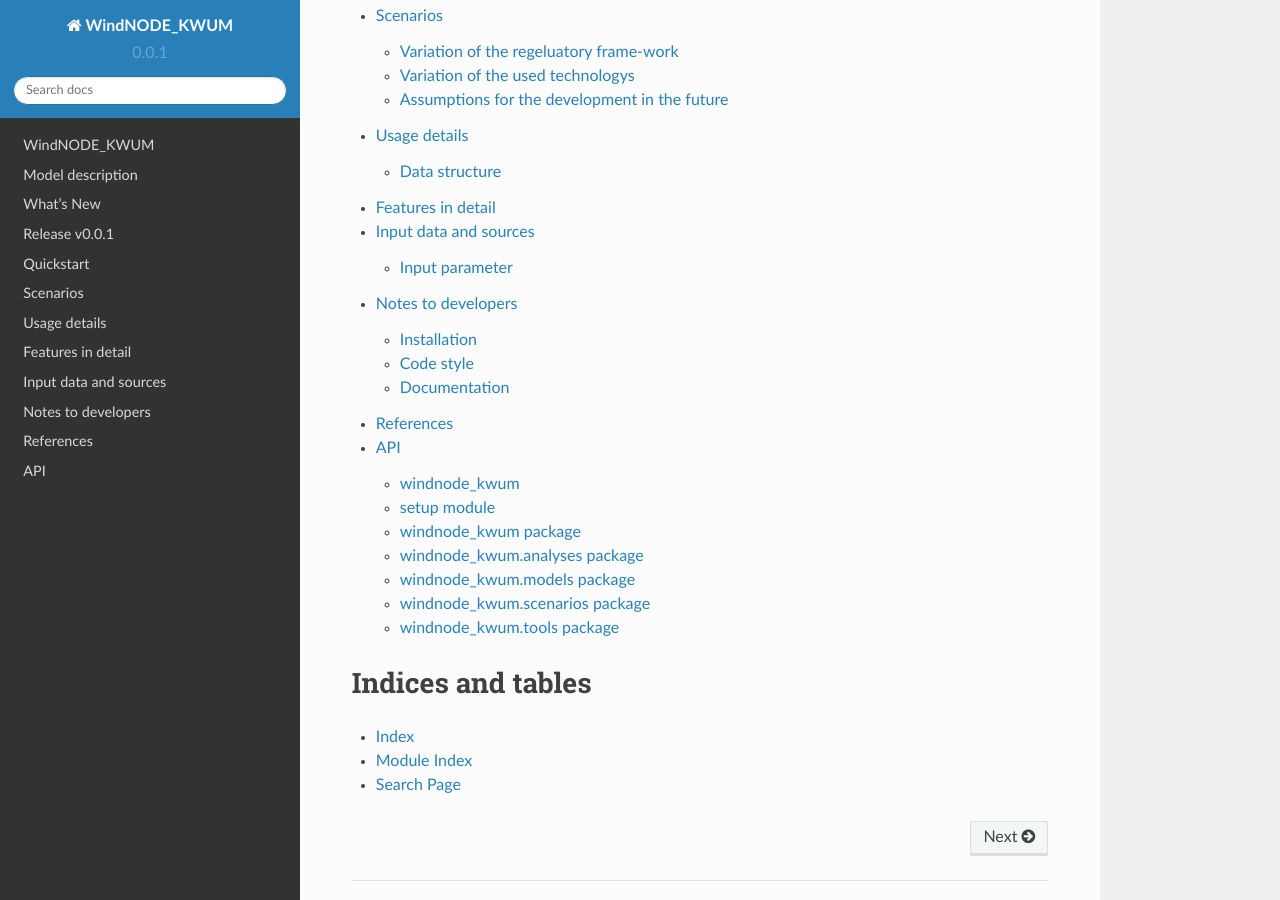
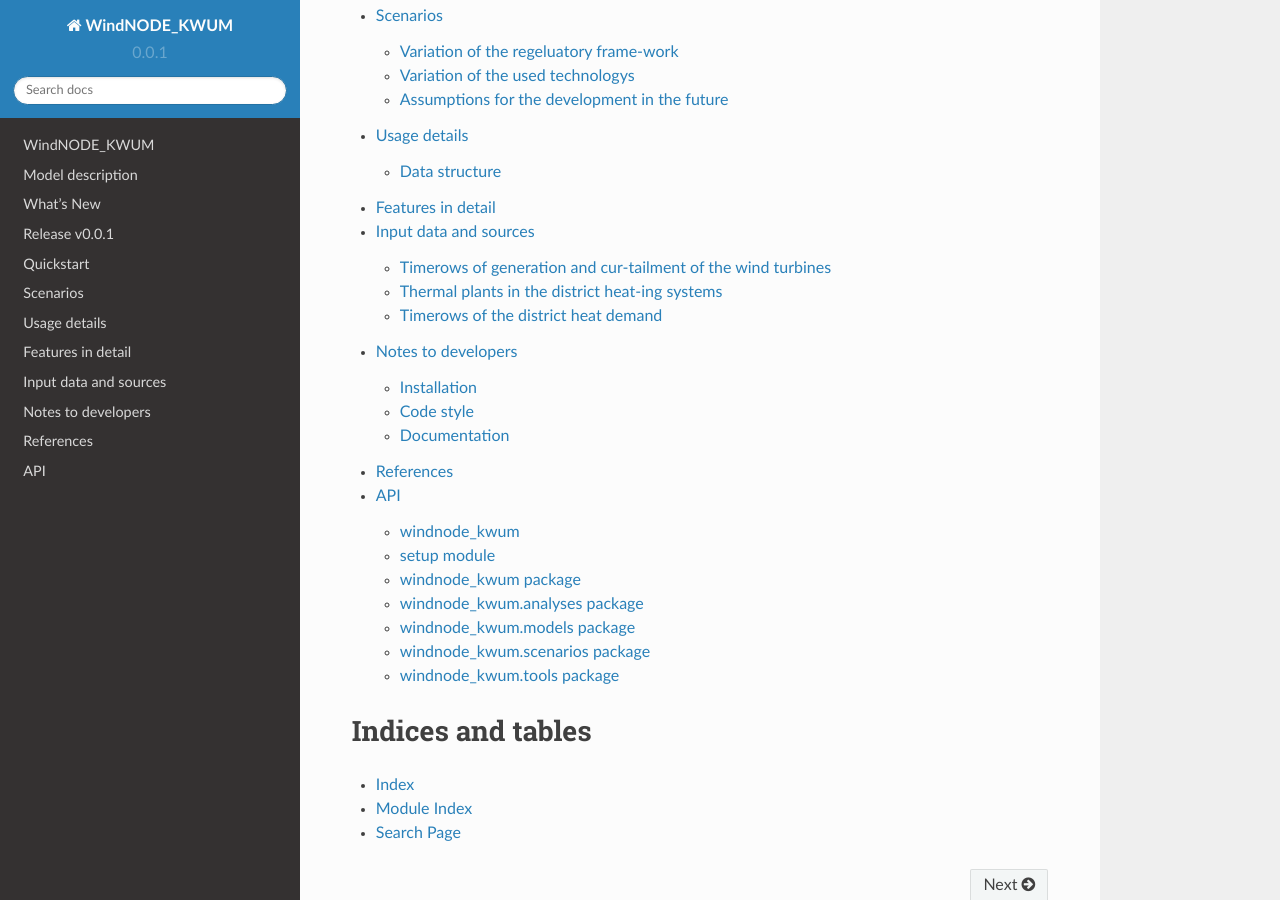
Before and after one commit to windnode/WindNODE_KWUM, a Sphinx documentation site: the page built from doc/index.rst, in a window 1280 px wide and 900 px high, scrolled down 708 px. Built offline with Sphinx 7.4.7 and the Read the Docs theme 2.0.0, drawn with Linux system fonts in a browser that asks for light colours; formulas are drawn with MathJax 3; some of the changed lines change nothing that is shown.

Commit message:
added chapter data sources

```diff
--- a/doc/data_sources.rst
+++ b/doc/data_sources.rst
@@ -8,6 +8,63 @@
 The power plant list of the Federal Network Agency [#]_ gives an overview of the structure of power generation plants larger than 10 MWel. In total, 962 MW of electrical power is generated in the focus region, 62 % of which comes from renewable sources (mainly wind energy). The remaining 38 % are generated by the incineration of waste and refinery gas residues, which are limited to the industrial location of Schwedt.
 The following table shows the generation capacities by energy source and postal code within the focus region.
 
+.. image:: pictures/cap_power_focus_region.png
+    :alt: Capacity of power generation plants in MW by energy source and postcode in the focus region
 
-Input parameter
----------------
+Capacity of power generation plants in MW by energy source and postcode in the focus region [#]_
+
+Timerows of generation and cur-tailment of the wind turbines
+------------------------------------------------------------
+
+In the following figure, the normalized real (blue) and synthetic (orange) generation load curves are plotted as areas over the year and the deviation signal (orange line). The visible orange area indicates the curtailed part of the wind power work that is available to the FlexOptions within the KWUM model. In total, this percentage is 14.33 % of the synthetic wind power work witch is adjusted from the curtailment.
+
+
+.. image:: pictures/wind_feedin_curtailment.png
+
+Normalised real and synthetic wind feed-in from Bertikow transformer station and curtailment signal in 2016 as daily averages [#]_
+
+
+It is difficult to make any assumptions about the future development of the scheme and they depend on a large number of factors which affect both the capacity utilisation of the transmission and distribution networks. In principle, grid expansion after the NEP contributes to a reduction in grid bottlenecks. Due to the peak capping and the time delay of the grid expansion, feed-in management can also be expected in the future. Since no detailed modelling of the electricity grid can be realised within the KWUM model, assumptions must be made here on the basis of other sources of information.
+For this purpose, data from the eTraGo project, in which the German transmission and distribution grid was modelled and grid simulations for the future carried out on the basis of the NEP scenarios, are used [#]_ . With this model it is possible to simulate the future development of the feed-in and control behaviour in the individual substations between transmission grid and distribution grid.
+The Flensburg University of Applied Sciences therefore requested a data set [#]_ for the feed-in and regulation of the Bertikow substation, of which real reference time series for feed-in and regulation already exist [#]_ .
+
+Since no further plans for further grid expansion have been made so far and a continuation of the regulation is to be expected [#]_ , the same percentage of regulation of 10.77 % is assumed for the year 2050 which, in connection with the further increase in generation capacity, will result in an absolute increase in the regulation work.
+
+
+.. image:: pictures/tab_wind_gen_curt.png
+
+Generation and curtailed quantities of wind turbines in the focus region
+
+Thermal plants in the district heat-ing systems
+------------------------------------------------------------
+
+For the future scenarios, it is assumed that FW consumption will be reduced by 2050 due to population decline and energy-efficient refurbishment. In order to avoid an unrealistic over-dimensioning of the plant park in the future, it is assumed that the plant capacities will be reduced in line with the expected FW consumption.
+
+.. image:: pictures/tab_heat_gen_pr.png
+
+Development of the thermal capacities of the heat generation plants in Prenzlau [#]_
+
+.. image:: pictures/tab_heat_gen_sch.png
+
+Development of the thermal capacities of the heat generation plants in Schwedt [#]_
+
+
+Timerows of the district heat demand
+------------------------------------------------------------
+
+
+The "demandlib" from the oemof framework was used to generate the district heating load profile [#]_ . The theoretical calculation bases are based on the work of Hellwig 2003 [#]_ and the further development according to BGW 2006 [#]_ . The derivation of the input data relevant for load profile generation is described below.
+
+- The annual space heating requirements of the household and GHD sectors are derived on the basis of Factor i3 2013. District heating consumption in Prenzlau is 25,400 MWh and for Schwedt 122,733 MWh [#]_ .
+- Furthermore, the structure of the building with regard to type and age of the building is decisive for the construction of the heat load corridor. Older and small single-family houses tend to have a higher specific heat consumption than new multi-family houses. From the 2011 census data, both the age structure and the type of building can be derived as a function of the number of flats in buildings with FW connections per municipality [#]_ .
+- The temperature measurement time series for 2016 was taken from the Climate Data Center of the German Weather Service [#]_ . The station Grünow was chosen as the temperature reference location due to its central location within the focus region. It is located about 5 km west of Prenzlau with the coordinates: 53.3153 N 13.9338 W.
+- The building age classes are determined on the basis of the census data according to the BGW 2006 [#]_ method. The buildings in the FW-Netz Prenzlau are assigned to age group 6 and Schwedt to age group 5.
+
+The methodical procedure as well as the sources used for the compilation of the FW load profiles are shown in the following figure.
+
+.. image:: pictures/calc_heat_load_profile.png
+
+Procedure for generating the FW consumption load profiles [#]_
+
+Within the model, heat losses are taken into account indirectly by adding them evenly to consumption throughout the year [#]_ . In Prenzlau, 14.00 % network losses are assumed, in Schwedt 18.34 % [#]_ .
+The maximum consumption in the respective heating network can be derived from the generated heat load profiles. This results in a peak load of 11.461 MWth in Prenzlau and 47.397 MWth in Schwedt, which is comparable to the real peak heat load of 52.000 MWth [#]_ in 2016. For the Prenzlauer FW network, however, there are no comparable values available.
```
Also changed, not shown: doc/pictures/calc_heat_load_profile.png (added), doc/pictures/cap_power_focus_region.png (added), doc/pictures/tab_heat_gen_pr.png (added), doc/pictures/tab_heat_gen_sch.png (added), doc/pictures/tab_wind_gen_curt.png (added), doc/pictures/wind_feedin_curtailment.png (added).
